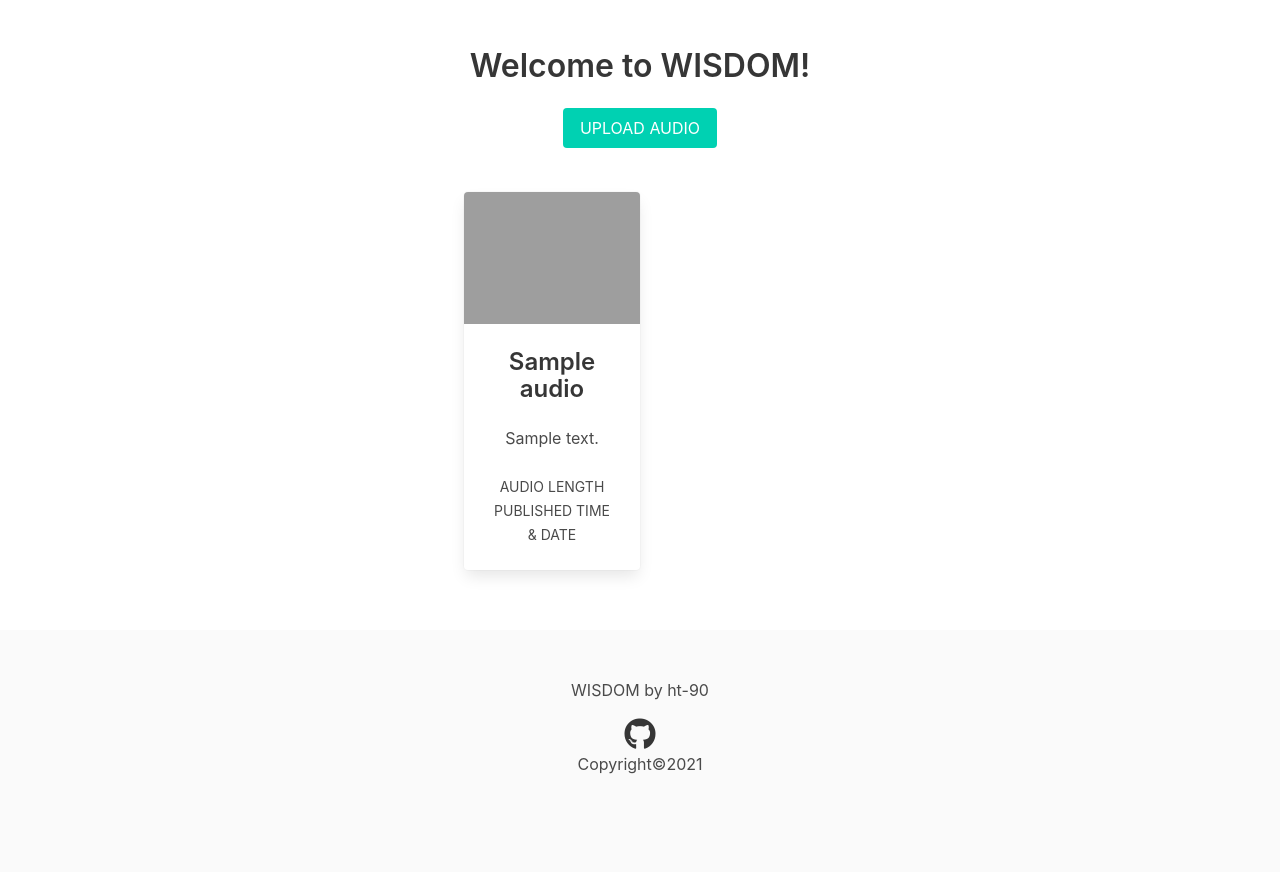
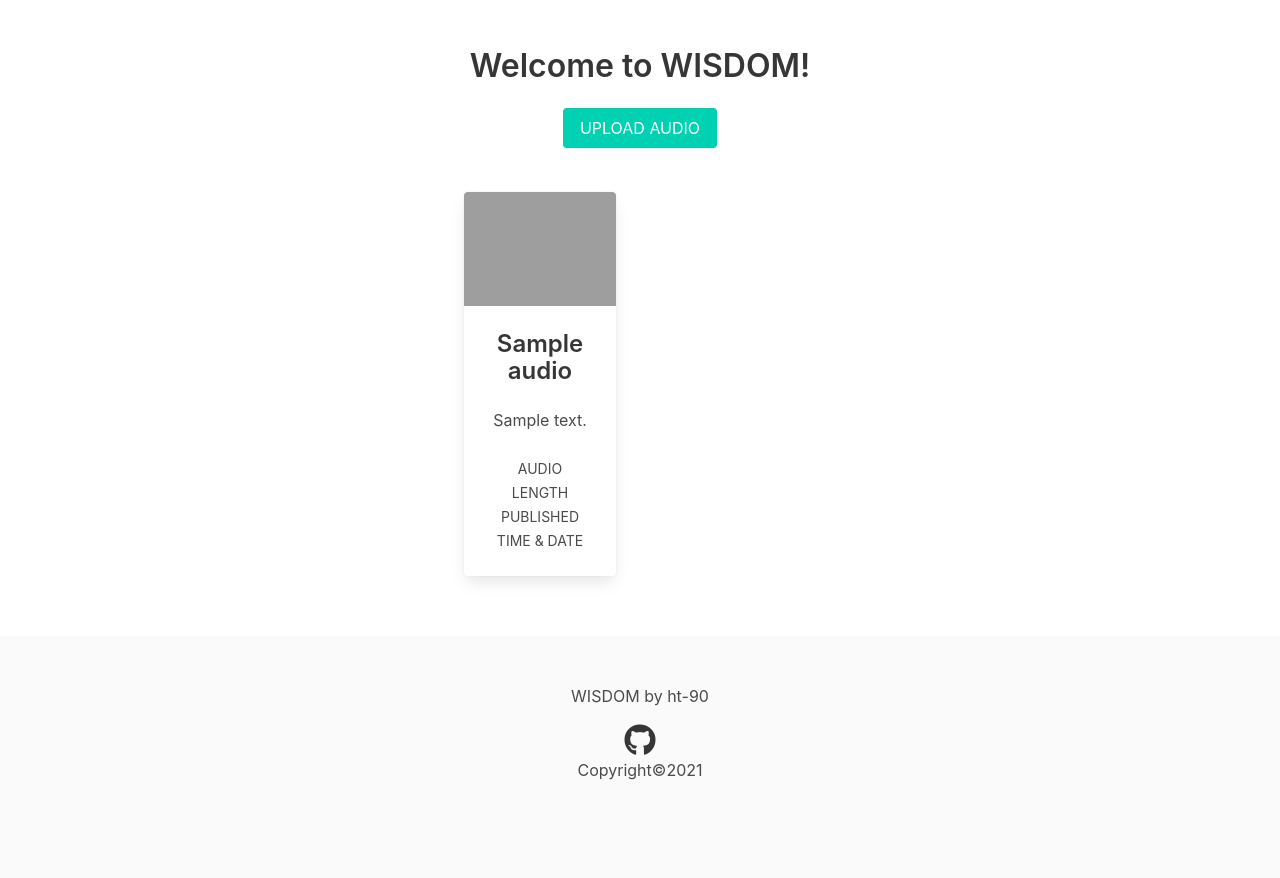
Before and after one commit to ht-90/wisdom, a Django app: page /home/ in a window 1280 px wide. Shown: the part 52-930 px from the top of the page. Before the commit the page ends 826 px from the top, so only its background shows below. Run offline with Django 3.2, Linux system fonts and the light colour scheme; tables that the repository leaves empty hold one stand-in row (values such as "Sample post"); some libraries are stand-ins or nearby versions; grey boxes are pictures that could not be loaded.

Commit message:
removed width css for card

```diff
--- a/auditory/templates/_contents_list.html
+++ b/auditory/templates/_contents_list.html
@@ -1,7 +1,7 @@
 <div class="columns is-multiline" style="margin-top: 20px">
   {% for audio in audio_list %}
   <div class="column is-half">
-    <div class="card m-3" style="width:200px;">
+    <div class="card m-3">
       <a href="{% url 'auditorium' id=audio.uuid %}" style="color: inherit">
         <div class="card-image">
           <figure class="image is-4by3">
```
